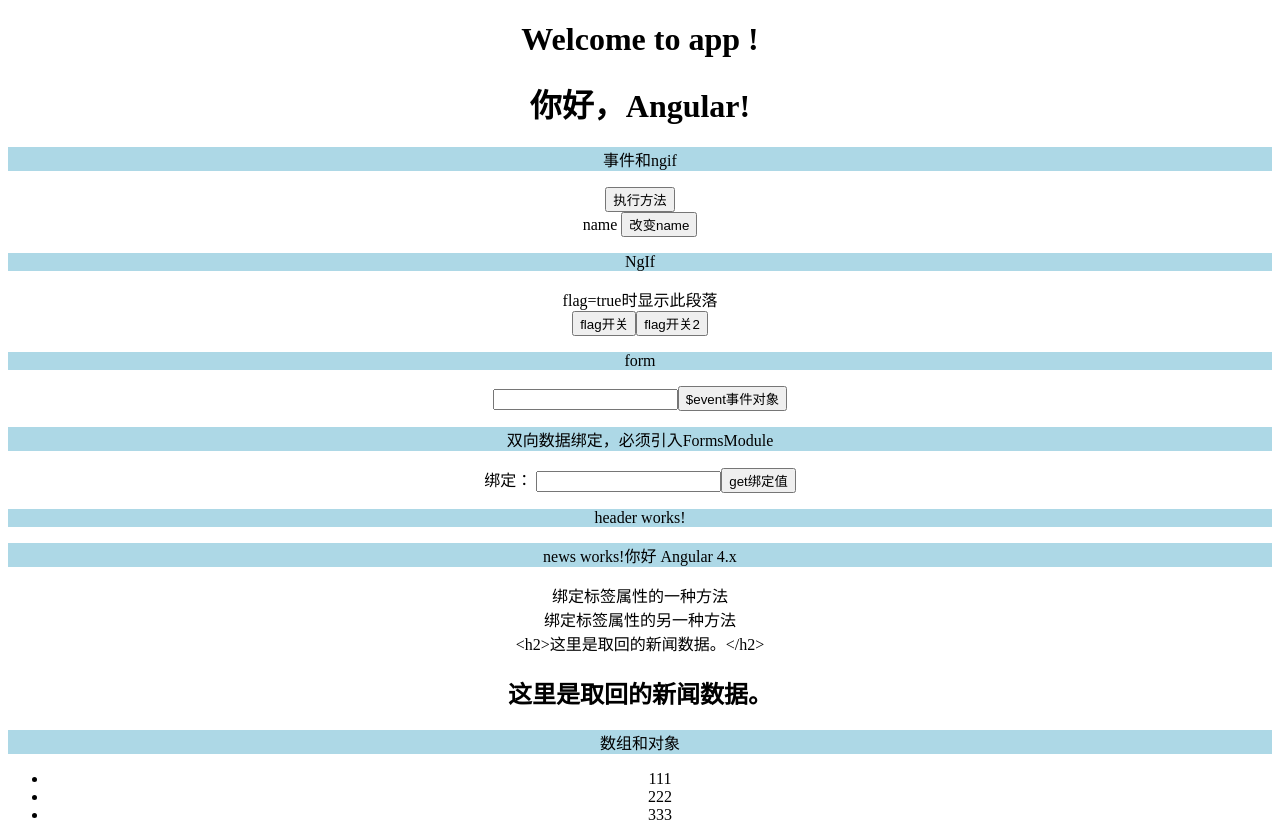
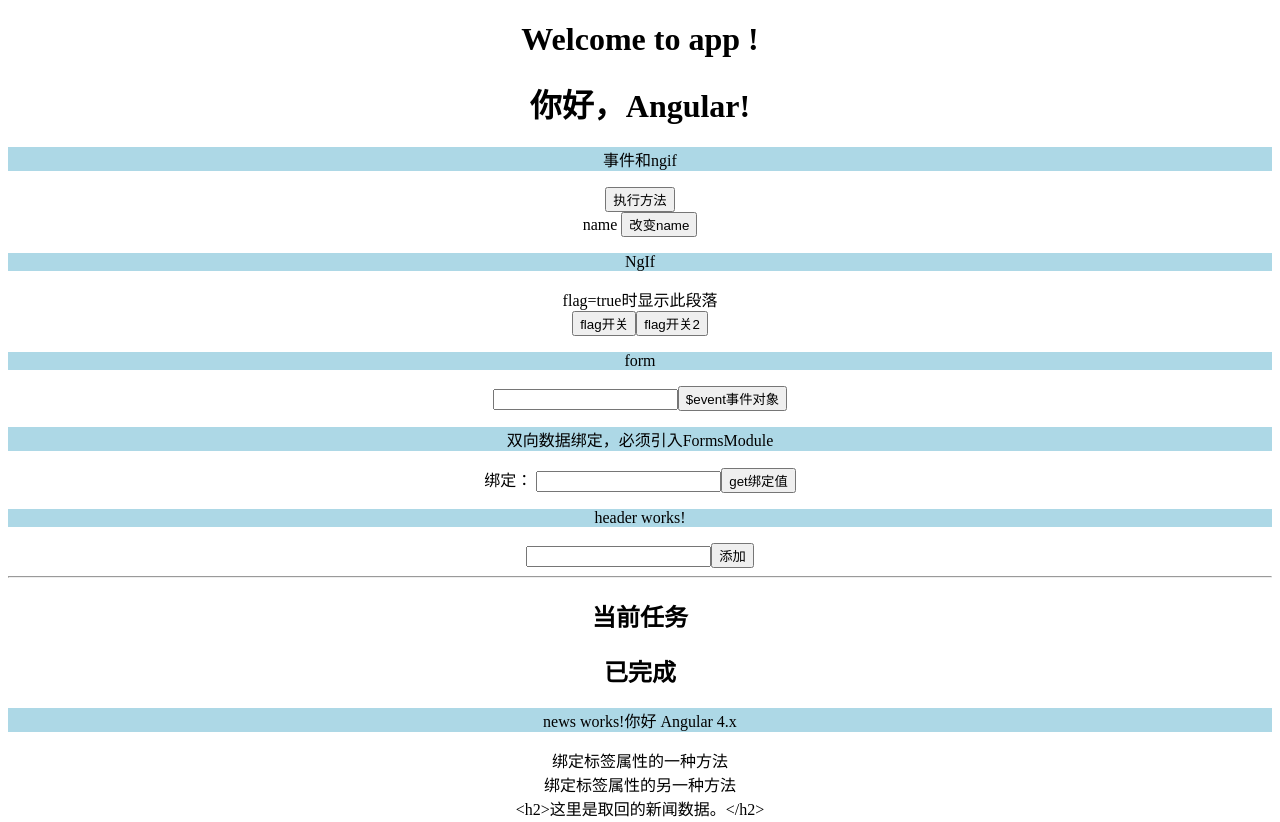
Before and after one commit to xuncl/firstAngular, an Angular app: page / in a window 1280 px wide. Shown: the top 822 px of the page. Built offline with nearby package versions, Linux system fonts and the light colour scheme.

Commit message:
一个例子：TodoList :tokyo_tower:

```diff
--- a/src/app/components/header/header.component.html
+++ b/src/app/components/header/header.component.html
@@ -1,3 +1,25 @@
 <p>
   header works!
 </p>
+<div>
+  <input type="text" (keyup)='addKeyUpFn($event)' [(ngModel)]='inputContent'>
+  <button (click)='addButtonFn()'>添加</button>
+</div>
+<hr>
+<div>
+  <h2>当前任务</h2>
+
+  <ul>
+    <li *ngFor="let item of targetList; let i = index">
+      <button (click)='finishFn(i)'>完成</button> {{i}}->{{item}}
+      <button (click)='deleteFn(i)'>删除</button>
+    </li>
+  </ul>
+</div>
+<div>
+  <h2>已完成</h2>
+
+  <ul>
+    <li *ngFor="let item of doneList; let i = index"> {{i}}->{{item}} </li>
+  </ul>
+</div>
--- a/src/app/components/header/header.component.ts
+++ b/src/app/components/header/header.component.ts
@@ -8,9 +8,38 @@
 })
 export class HeaderComponent implements OnInit {
 
+  targetList = [];
+  doneList = [];
+  inputContent = "";
+
   constructor() { }
 
   ngOnInit() {
   }
 
+  addKeyUpFn(e) {
+    if (e.keyCode == 13) {
+      if (this.inputContent) {
+        this.targetList.push(this.inputContent);
+        this.inputContent = "";
+      }
+      // alert("hui che")
+    }
+  }
+
+  addButtonFn() {
+    if (this.inputContent) {
+      this.targetList.push(this.inputContent);
+      this.inputContent = "";
+    }
+  }
+
+  finishFn(i) {
+    this.doneList.push(this.targetList.splice(i, 1));
+  }
+
+  deleteFn(i) {
+    this.targetList.splice(i, 1);
+  }
+
 }
--- a/src/app/components/new2/new2.component.ts
+++ b/src/app/components/new2/new2.component.ts
@@ -15,9 +15,11 @@
   public flag:any;
   public search:any;
 
-  public storage= new StorageService();
+  public storage= new StorageService(); //官方不推荐
 
-  constructor() {
+
+
+  constructor(private storage2:StorageService) { // 官方推荐
     this.msg="这是另一个新闻组件。"
     this.username="name";
     this.flag=true;
```
